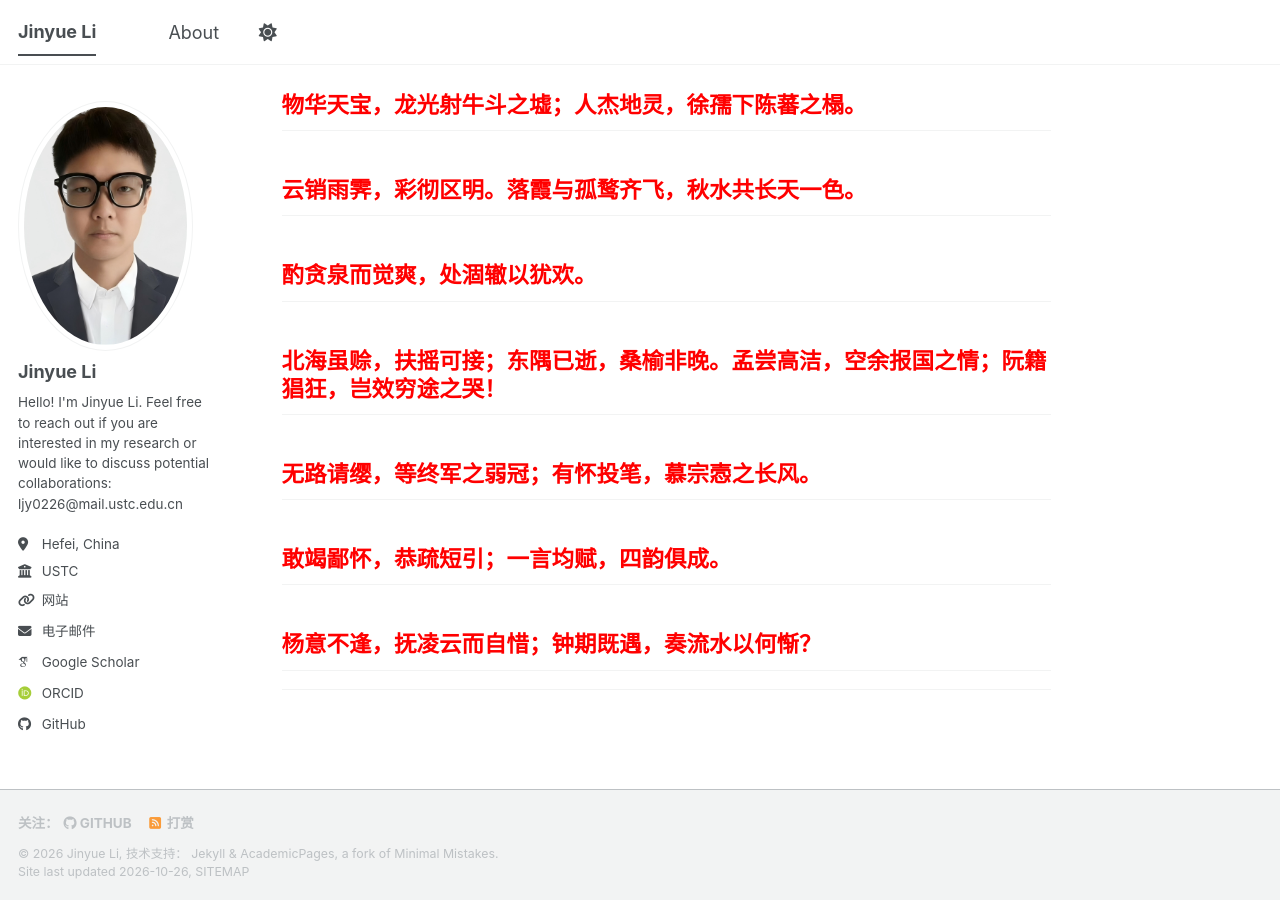
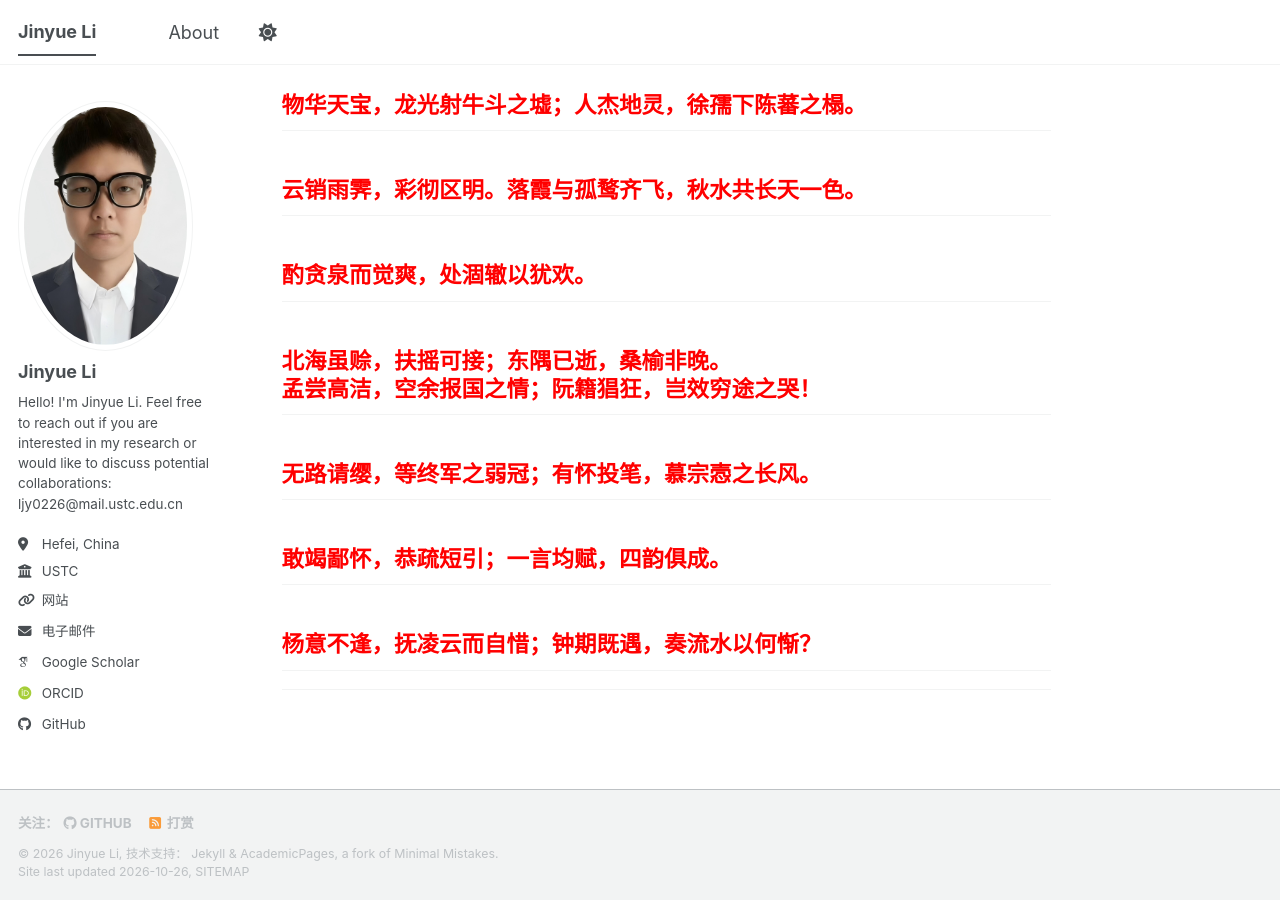
Before and after one commit to jylEcho/jylEcho.github.io, a Jekyll site: the page built from _pages/about.md, in a window 1280 px wide and 900 px high, scrolled down 4294 px. Built offline with Jekyll 4.4.1, drawn with Linux system fonts in a browser that asks for light colours; some web fonts are replaced; a script bundle is joined from its source files by our own code; library files that are not in the unit come from our copies; comment, search, counter and statistics services are not loaded.

Commit message:
Update about.md

```diff
--- a/_pages/about.md
+++ b/_pages/about.md
@@ -152,7 +152,7 @@ I have participated in several competitive road cycling events, including:
 
 ## <span style="color: red; font-weight: bold; font-family: KaiTi, STKaiti, '楷体', serif;">酌贪泉而觉爽，处涸辙以犹欢。</span>
 
-## <span style="color: red; font-weight: bold; font-family: KaiTi, STKaiti, '楷体', serif;">北海虽赊，扶摇可接；东隅已逝，桑榆非晚。孟尝高洁，空余报国之情；阮籍猖狂，岂效穷途之哭！</span>
+## <span style="color: red; font-weight: bold; font-family: KaiTi, STKaiti, '楷体', serif;">北海虽赊，扶摇可接；东隅已逝，桑榆非晚。<br>孟尝高洁，空余报国之情；阮籍猖狂，岂效穷途之哭！</span>
 
 ## <span style="color: red; font-weight: bold; font-family: KaiTi, STKaiti, '楷体', serif;">无路请缨，等终军之弱冠；有怀投笔，慕宗悫之长风。</span>
 
```
